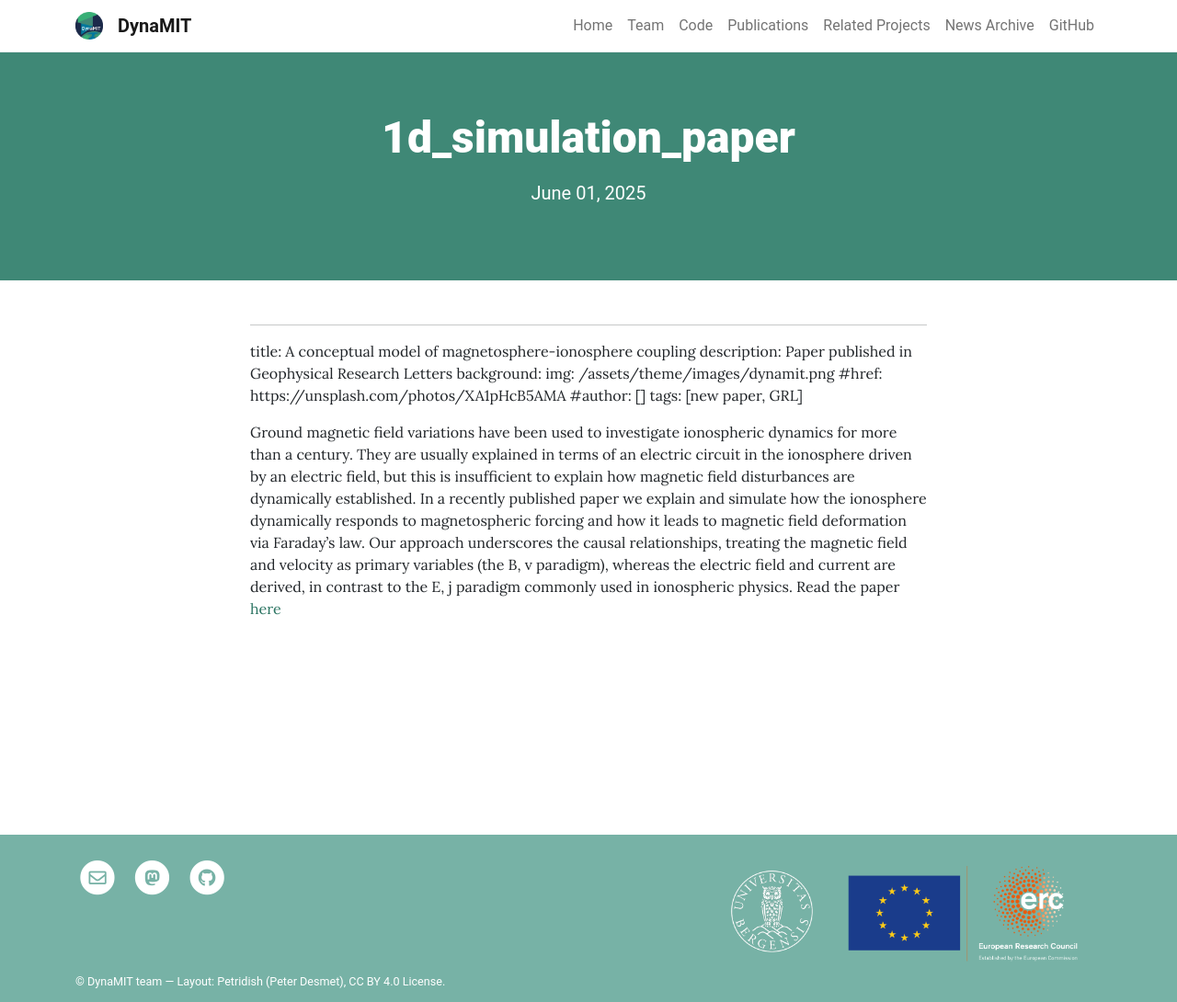
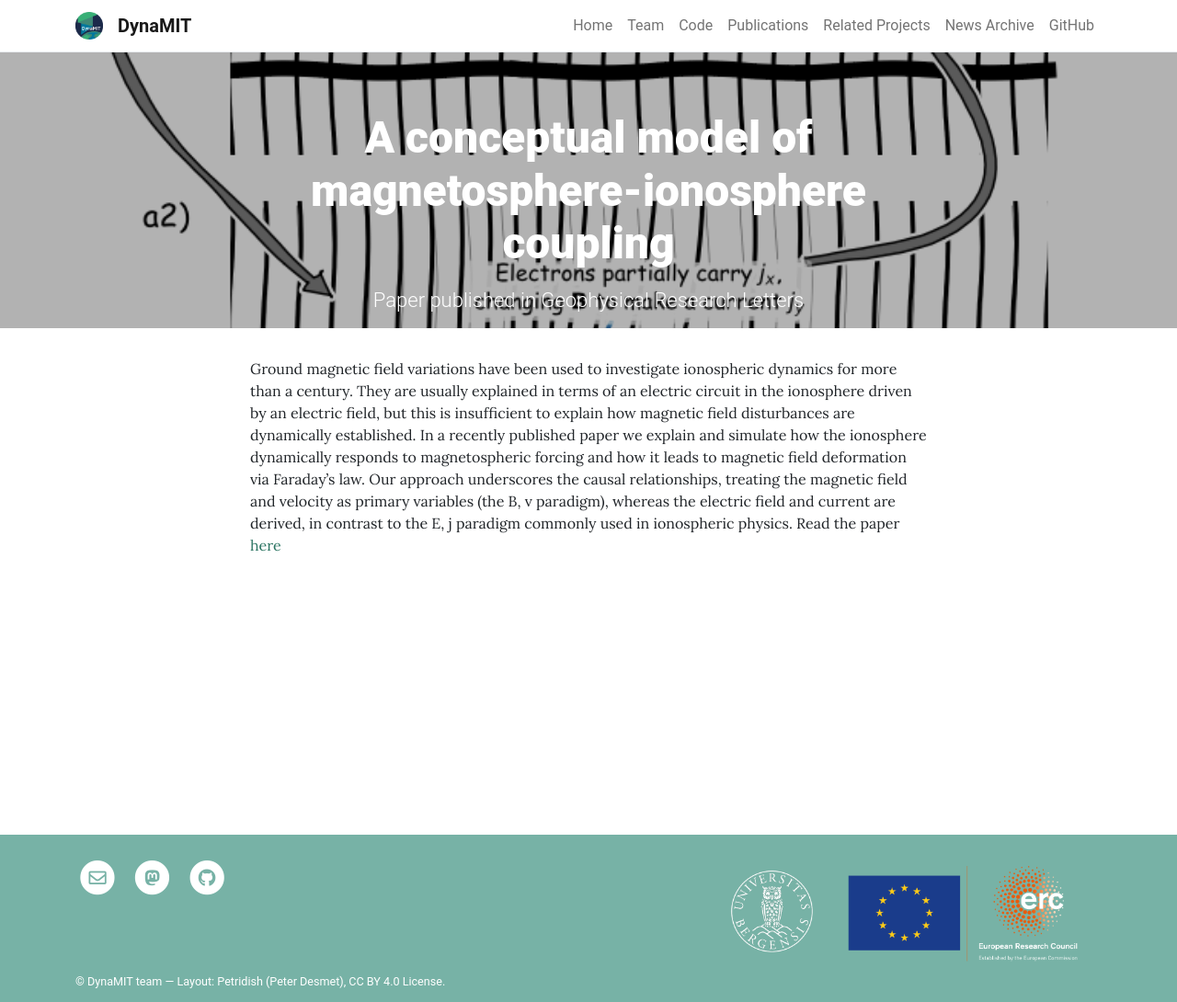
Before and after one commit to DynaMIT-uib/DynaMIT-uib.github.io, a Jekyll site: the page built from _posts/2025-06-01-1D_simulation_paper.md, in a window 1280 px wide. Shown: the whole page at 92% size. Built offline with Jekyll 4.4.1, drawn with Linux system fonts in a browser that asks for light colours; some of the changed lines change nothing that is shown.

Commit message:
fix formatting

```diff
--- a/_posts/2025-06-01-1D_simulation_paper.md
+++ b/_posts/2025-06-01-1D_simulation_paper.md
@@ -3,8 +3,34 @@ title: A conceptual model of magnetosphere-ionosphere coupling
 description: Paper published in Geophysical Research Letters
 background:
   img: /assets/theme/images/dynamit.png
-  #href: https://unsplash.com/photos/XA1pHcB5AMA
-#author: []
 tags: [new paper, GRL]
+custom_css: |
+  .header {
+      background-image: url('/assets/theme/images/dynamit.png');
+      background-size: cover;
+      background-position: center 58%;
+      height: 300px;
+  }
+  .header::before {
+    content: "";
+    position: absolute;
+    top: 0;
+    left: 0;
+    right: 0;
+    bottom: 0;
+    background: rgba(0, 0, 0, 0.3); /* Semi-transparent black */
+    z-index: 1;
+  }
+
+  .header h1, .header p {
+    position: relative;
+    z-index: 2;
+    color: white; /* Ensures text stays on top of the overlay */
+  }
+---
+
+<style>
+{{ page.custom_css }}
+</style>
 
 Ground magnetic field variations have been used to investigate ionospheric dynamics for more than a century. They are usually explained in terms of an electric circuit in the ionosphere driven by an electric field, but this is insufficient to explain how magnetic field disturbances are dynamically established. In a recently published paper we explain and simulate how the ionosphere dynamically responds to magnetospheric forcing and how it leads to magnetic field deformation via Faraday's law. Our approach underscores the causal relationships, treating the magnetic field and velocity as primary variables (the B, v paradigm), whereas the electric field and current are derived, in contrast to the E, j paradigm commonly used in ionospheric physics. Read the paper [here](https://agupubs.onlinelibrary.wiley.com/doi/full/10.1029/2024GL108695)
```
